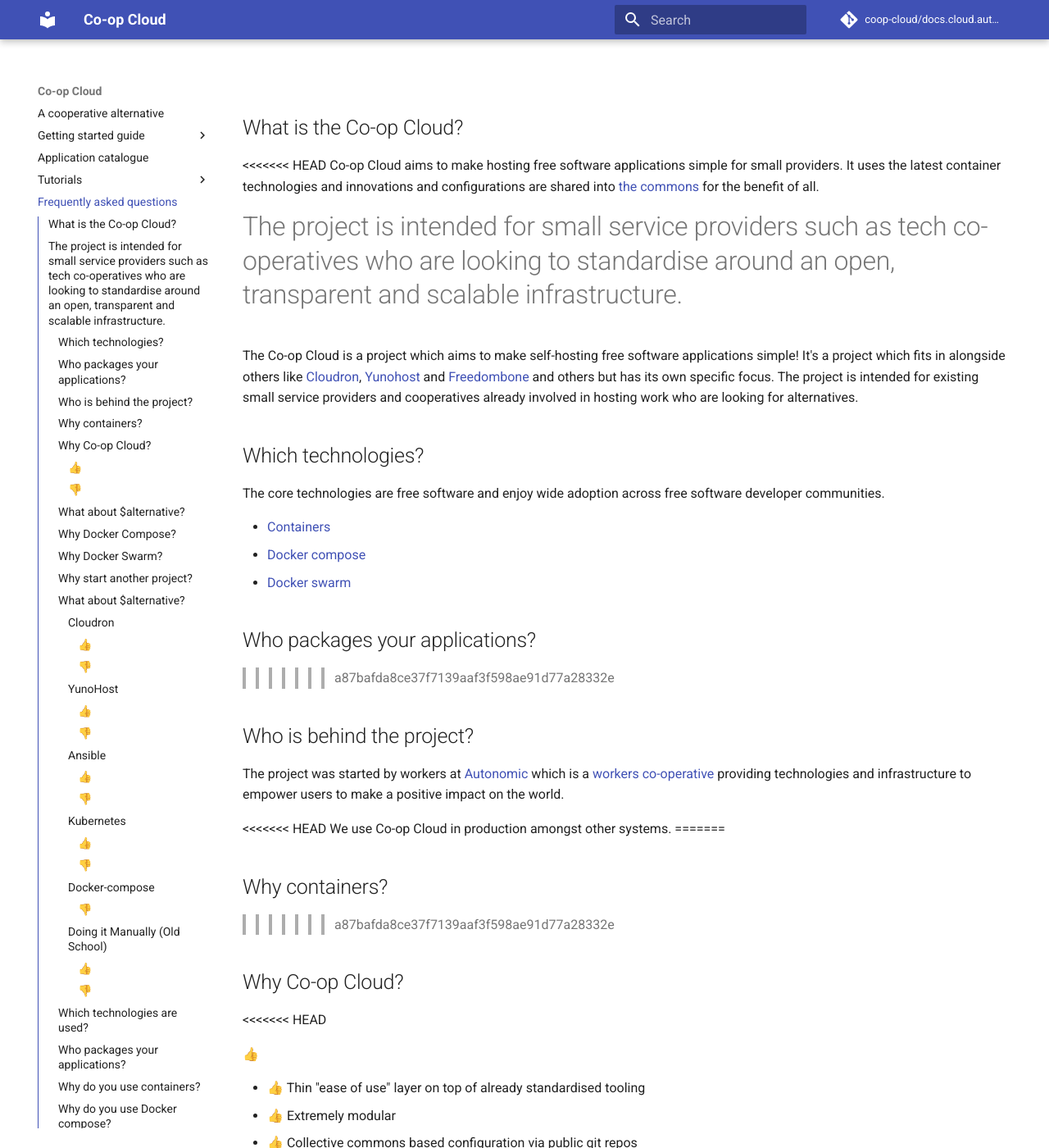
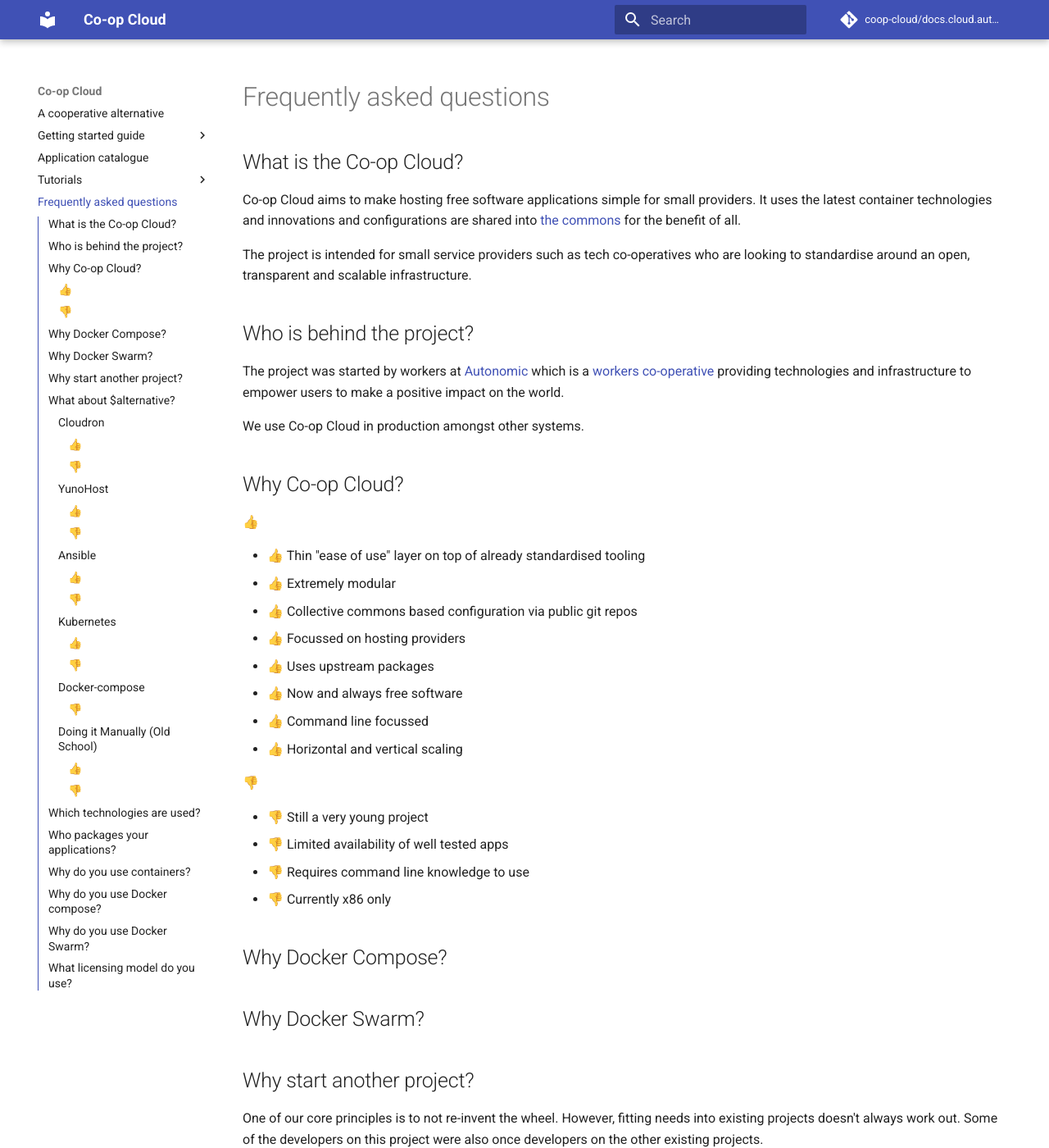
Before and after one commit to mayel/docs.coopcloud.tech, an MkDocs documentation site: the page built from docs/faq.md, in a window 1280 px wide and 1400 px high. Shown: the whole window at 82% size. Built offline with MkDocs 1.6.1 and Material for MkDocs 9.7.7, drawn with Linux system fonts in a browser that asks for light colours; some of the changed text lies outside the part shown.

Commit message:
Fixed some merge conflicts that I messed up

```diff
--- a/docs/faq.md
+++ b/docs/faq.md
@@ -4,37 +4,17 @@
 
 ## What is the Co-op Cloud?
 
-<<<<<<< HEAD
 Co-op Cloud aims to make hosting free software applications simple for small providers. It uses the latest container technologies and innovations and configurations are shared into [the commons](https://en.wikipedia.org/wiki/Commons) for the benefit of all.
 
 The project is intended for small service providers such as tech co-operatives who are looking to standardise around an open, transparent and scalable infrastructure.
-=======
-The Co-op Cloud is a project which aims to make self-hosting free software applications simple! It's a project which fits in alongside others like [Cloudron](https://www.cloudron.io/), [Yunohost](https://yunohost.org/) and [Freedombone](https://freedombone.net/) and others but has its own specific focus. The project is intended for existing small service providers and cooperatives already involved in hosting work who are looking for alternatives.
-
-## Which technologies?
-
-The core technologies are free software and enjoy wide adoption across free
-software developer communities.
-
-- [Containers](#why-containers)
-- [Docker compose](#why-docker-compose)
-- [Docker swarm](#why-docker-swarm)
-
-## Who packages your applications?
->>>>>>> a87bafda8ce37f7139aaf3f598ae91d77a28332e
 
 ## Who is behind the project?
 The project was started by workers at [Autonomic](https://autonomic.zone/) which is a [workers co-operative](https://en.wikipedia.org/wiki/Worker_cooperative) providing technologies and infrastructure to empower users to make a positive impact on the world.
 
-<<<<<<< HEAD
 We use Co-op Cloud in production amongst other systems.
-=======
-## Why containers?
->>>>>>> a87bafda8ce37f7139aaf3f598ae91d77a28332e
 
 ## Why Co-op Cloud?
 
-<<<<<<< HEAD
 #### 👍
 - 👍 Thin "ease of use" layer on top of already standardised tooling
 - 👍 Extremely modular
@@ -51,11 +31,6 @@
 - 👎 Requires command line knowledge to use
 - 👎 Currently x86 only
 
-## What about `$alternative`?
-
-We have various technical critiques of other similar projects which are already
-up-and-running in the ecosystem as they don't necessarily meet our needs as a small tech co-op. However, the Cooperative Cloud isn't meant to be a replacement for these others projects. Here is a short overview of the pros/cons we see and how that relates to our goals here.
-=======
 ## Why Docker Compose?
 
 ## Why Docker Swarm?
@@ -66,8 +41,8 @@
 
 ## What about `$alternative`?
 
-We have our critiques of other similar projects which are already up-and-running in the ecosystem. However, the Co-op Cloud isn't meant to be a replacement for these projects. Here is a short overview of the pros/cons we see and how that relates to our goals here.
->>>>>>> a87bafda8ce37f7139aaf3f598ae91d77a28332e
+We have various technical critiques of other similar projects which are already
+up-and-running in the ecosystem as they don't necessarily meet our needs as a small tech co-op. However, the Cooperative Cloud isn't meant to be a replacement for these others projects. Here is a short overview of the pros/cons we see and how that relates to our goals here.
 
 ### Cloudron
 
@@ -181,11 +156,5 @@
 
 TODO.
 
-
 ## What licensing model do you use?
-
-<<<<<<< HEAD
 The Cooperative Cloud is and will always be available under [copyleft licenses](https://en.wikipedia.org/wiki/Copyleft).
-=======
-The Co-op Cloud will always be available under copyleft licenses.
->>>>>>> a87bafda8ce37f7139aaf3f598ae91d77a28332e
```
